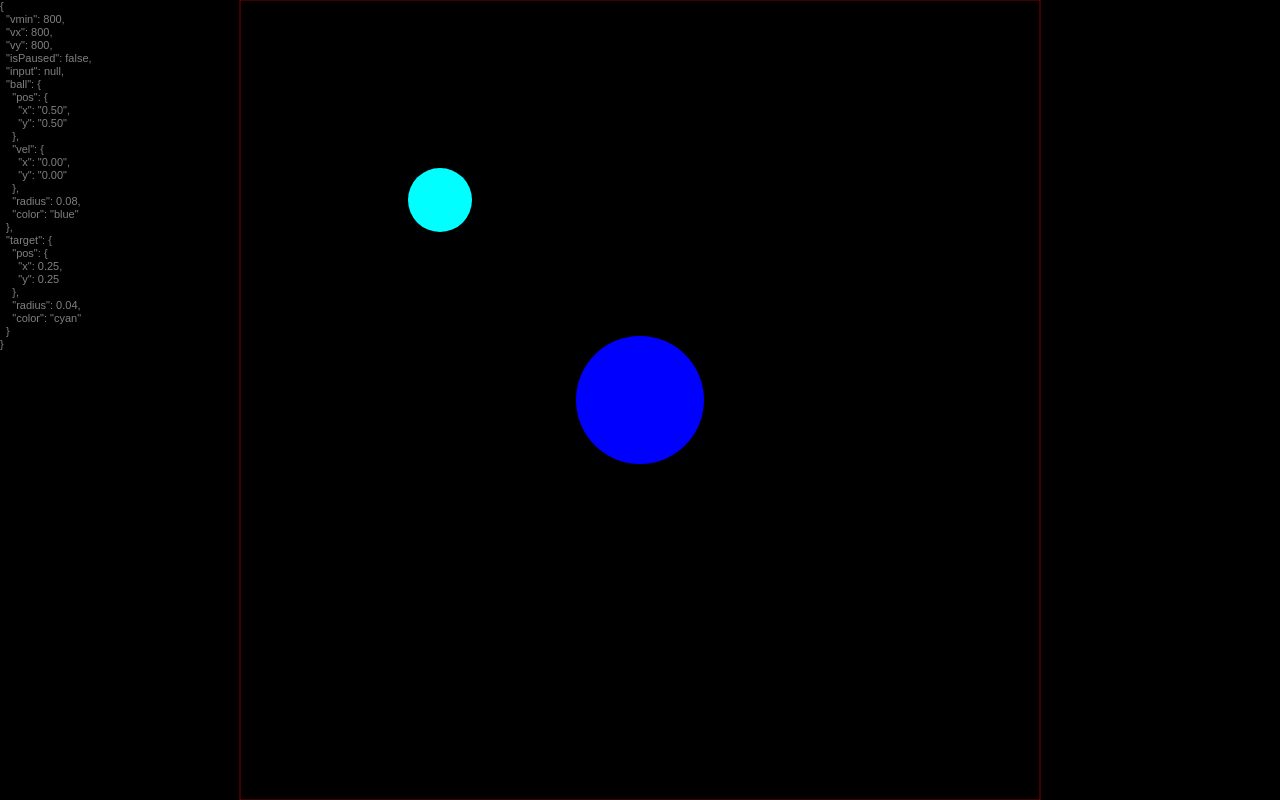
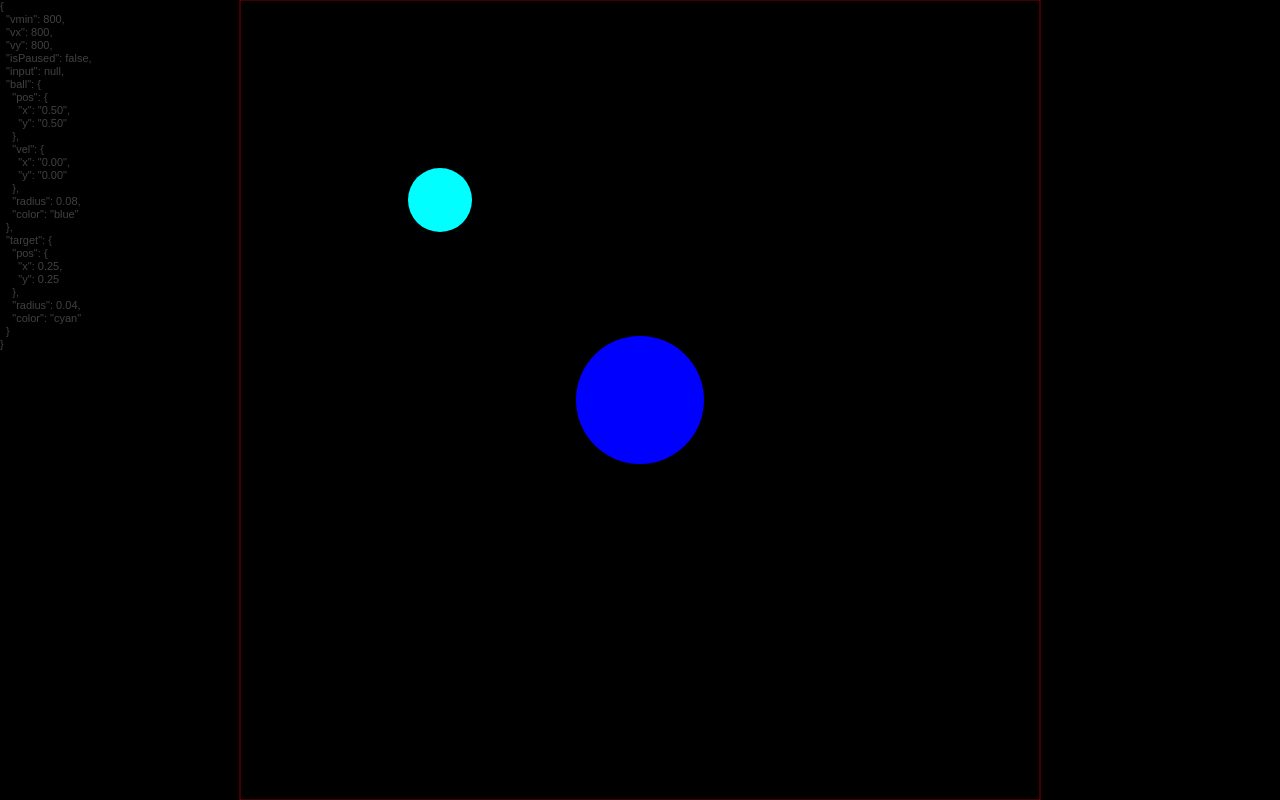
Before and after one commit to tylerschloesser/react-typescript-sandbox, a React app: page / in a window 1280 px wide. Built offline with nearby package versions, Linux system fonts and the light colour scheme.

Commit message:
reduce debug opacity

```diff
--- a/src/index.scss
+++ b/src/index.scss
@@ -12,5 +12,5 @@ canvas {
 .debug {
   color: white;
   position: absolute;
-  opacity: .5;
+  opacity: .25;
 }
```
